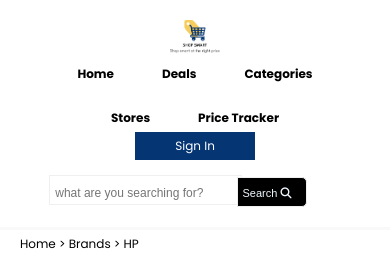
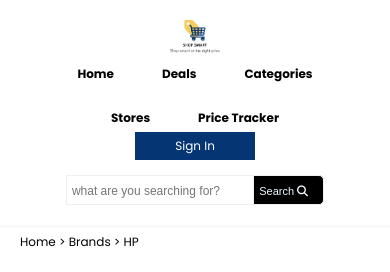
Before and after one commit to ifylyd/Lenevo-brands, a plain HTML site: page index.html in a window 390 px wide. Shown: the top 272 px of the page. Drawn offline with Linux system fonts and the light colour scheme.

Commit message:
Update style.css

```diff
--- a/style.css
+++ b/style.css
@@ -282,8 +282,7 @@ h4 {
 /*###  STYLE MENU SEARCH  ###*/
   .search .search-container {
   float: none;
-  width: 85%;
-  margin: auto;
+  text-align: center;
 }
   .search input[type=text] {
   padding: 20px;
@@ -295,7 +294,7 @@ h4 {
     }
  /*###  STYLE MENU SEARCH  ###*/
 .search input[type=text] {
-  padding: 9px 5px 5px 5px;
+  padding: 9px 5px 9px 5px;
   margin-top: 15px;
   font-size: 14px;
   border-radius:  0;
```
